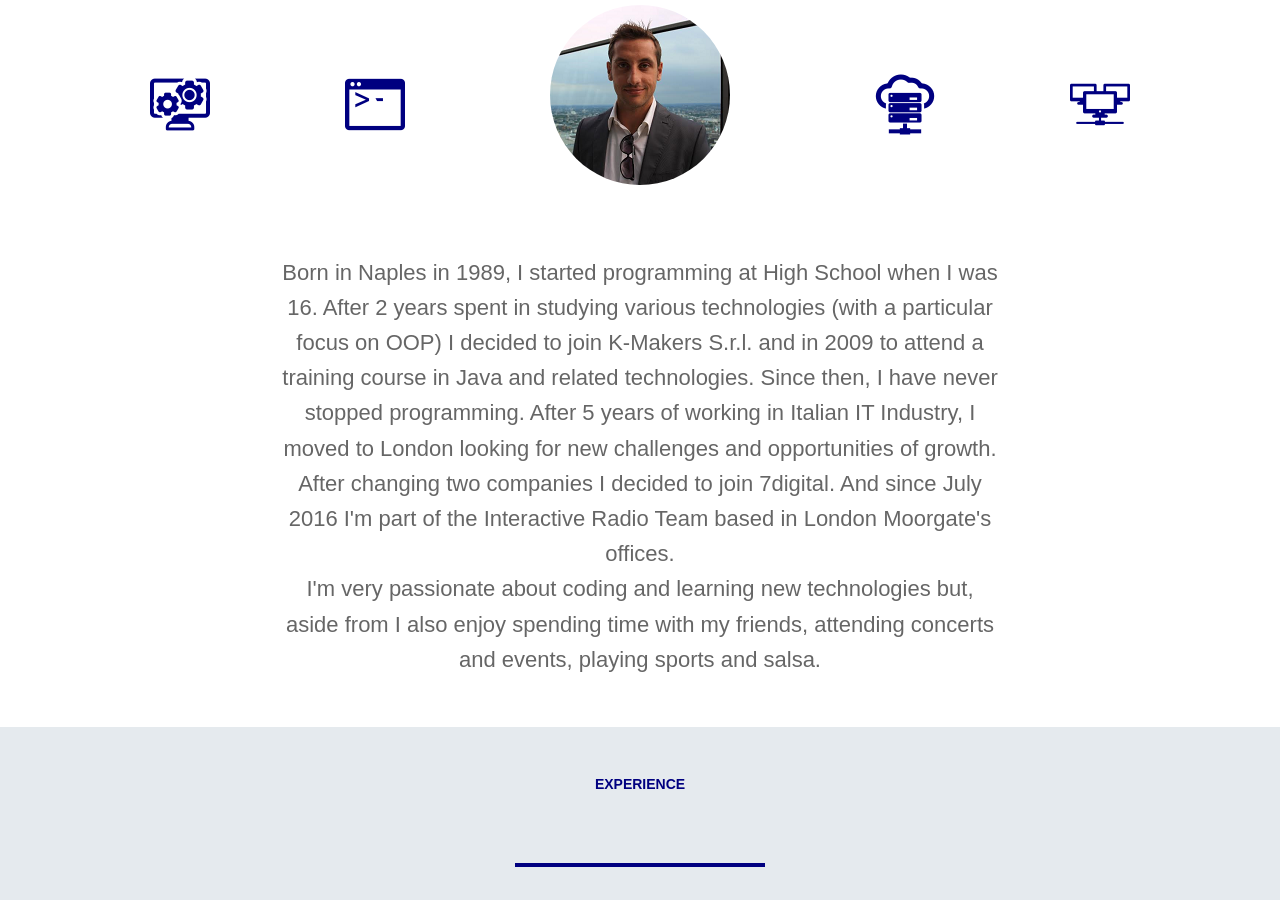
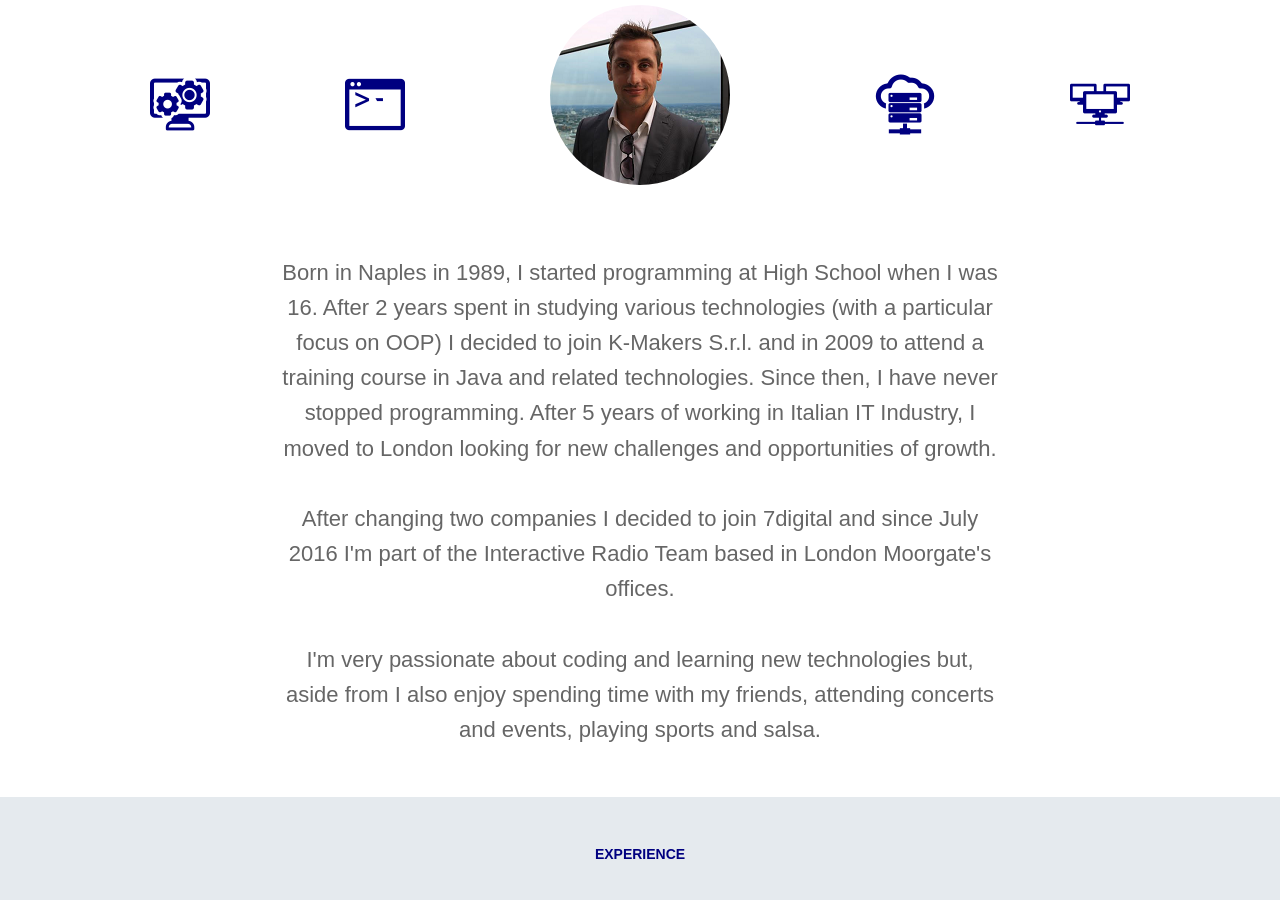
Before and after one commit to enricocammarota/enricocammarota.github.io, a Jekyll site: the page built from index.html, in a window 1280 px wide and 900 px high, scrolled down 476 px. Built offline with Jekyll 4.4.1, drawn with Linux system fonts in a browser that asks for light colours; nearby versions of some CDN libraries.

```diff
--- a/_includes/about.html
+++ b/_includes/about.html
@@ -22,11 +22,13 @@
 			various technologies (with a particular focus on OOP) I decided to join K-Makers S.r.l. and in 2009 to
 			attend a training course in Java and related technologies. Since then, I have never stopped programming.
 			After 5 years of working in Italian IT Industry, I moved to London looking for new challenges and opportunities
-			of growth. After changing two companies I decided to join 7digital. And since July 2016 I'm part of the Interactive
+			of growth.
+			<br /><br />
+			After changing two companies I decided to join 7digital and since July 2016 I'm part of the Interactive
 			Radio Team based in London Moorgate's offices.
 			<!--Since July 2014 I have had the opportunity to learn and grow in two British
 		    companies but the plan nowadays is to find the definitive company where I'll be able to settle and create my future.-->
-			<br />
+			<br /><br />
 			I'm very passionate about coding and learning new technologies but, aside from I also enjoy spending time with my
 			friends, attending concerts and events, playing sports and salsa.
 		</p>
```
